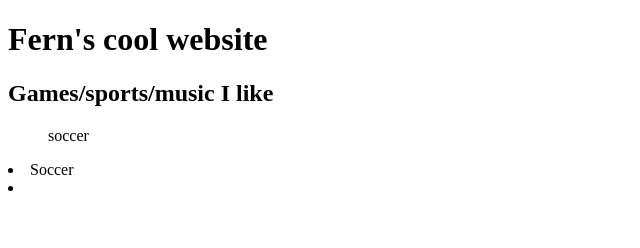
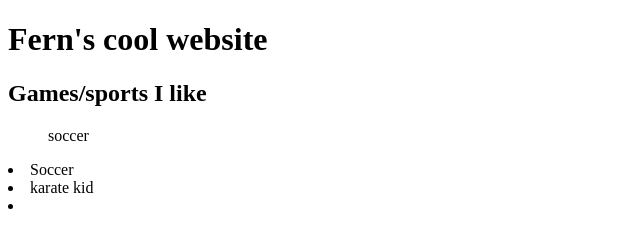
Before and after one commit to fern7nando7/fern7nando7.github.io, a plain HTML site: page index.html in a window 1280 px wide. Shown: the whole page, without its empty margins (0-640 px from the left). Drawn offline with Linux system fonts and the light colour scheme.

Commit message:
added a new song and added karate kid as a movie I like

```diff
--- a/index.html
+++ b/index.html
@@ -7,13 +7,13 @@
 </head>
 <body>
     <h1>Fern's cool website</h1>
-    <h2>Games/sports/music I like</h2>
+    <h2>Games/sports I like</h2>
     <ul>
 soccer
 
     </ul>
-    <li>Soccer<li></li>
-
+    <li>Soccer<li>karate kid</li>
+    <li></li>
   <a href="https://www.google.com"
 
 </body>
```
Also changed, not shown: 1 other file.
